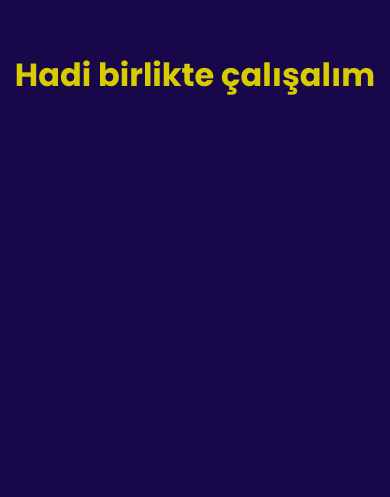
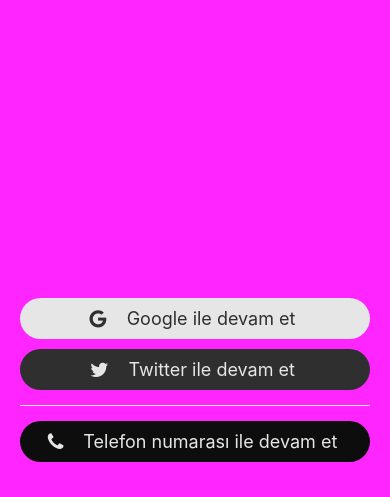
Before and after one commit to FatihArslan-cmd/FlapTalk, a React Native app: screen / in a window 390 px wide. Shown: the part 347-844 px from the top of the page. Built offline with nearby package versions, Linux system fonts and the light colour scheme.

Commit message:
Login form buttons UI are done

```diff
--- a/App.js
+++ b/App.js
@@ -1,5 +1,6 @@
 import React, { useEffect, useRef, useState } from 'react';
-import { View, StyleSheet, Animated } from 'react-native';
+import { View, StyleSheet, Animated, TouchableOpacity, Text } from 'react-native';
+import Icon from 'react-native-vector-icons/FontAwesome'; // Import the FontAwesome icon set
 import CustomText from './src/CustomText';
 
 const AnimatedGradientText = ({ text, isDisappearing, textColor }) => {
@@ -69,7 +70,21 @@
   return (
     <View style={[styles.appContainer, { backgroundColor }]}>
       <AnimatedGradientText text={currentText} isDisappearing={isDisappearing} textColor={textColor} />
-      {/* Add other components like buttons here */}
+      <View style={styles.buttonContainer}>
+        <TouchableOpacity style={styles.googleButton}>
+          <Icon name="google" size={20} color="#2f2f2f" style={styles.icon} />
+          <Text style={styles.googleButtonText}>Google ile devam et </Text>
+        </TouchableOpacity>
+        <TouchableOpacity style={styles.twitterButton}>
+          <Icon name="twitter" size={20} color="#e6e6e6" style={styles.icon} />
+          <Text style={styles.twitterButtonText}>Twitter ile devam et </Text>
+        </TouchableOpacity>
+        <View style={styles.separator} />
+        <TouchableOpacity style={styles.button}>
+          <Icon name="phone" size={20} color="#e6e6e6" style={styles.icon} />
+          <Text style={styles.buttonText}>Telefon numarası ile devam et </Text>
+        </TouchableOpacity>
+      </View>
     </View>
   );
 };
@@ -90,6 +105,62 @@
     justifyContent: 'center',
     alignItems: 'center',
   },
+  buttonContainer: {
+    position: 'absolute',
+    bottom: 30,
+    width: '100%',
+    paddingHorizontal: 20,
+  },
+  button: {
+    backgroundColor: '#0d0d0d',
+    borderRadius: 30,
+    paddingVertical: 10,
+    marginVertical: 5,
+    alignItems: 'center',
+    flexDirection: 'row',
+    justifyContent: 'center',
+  },
+  googleButton: {
+    backgroundColor: '#e6e6e6',
+    borderRadius: 30,
+    paddingVertical: 10,
+    marginVertical: 5,
+    alignItems: 'center',
+    flexDirection: 'row',
+    justifyContent: 'center',
+  },
+  twitterButton: {
+    backgroundColor: '#2f2f2f',
+    borderRadius: 30,
+    paddingVertical: 10,
+    marginVertical: 5,
+    alignItems: 'center',
+    flexDirection: 'row',
+    justifyContent: 'center',
+  },
+  buttonText: {
+    color: '#e6e6e6',
+    fontSize: 18,
+    marginLeft: 10,
+  },
+  googleButtonText: {
+    color: '#2f2f2f',
+    fontSize: 18,
+    marginLeft: 10,
+  },
+  twitterButtonText: {
+    color: '#e6e6e6',
+    fontSize: 18,
+    marginLeft: 10,
+  },
+  icon: {
+    marginRight: 10,
+  },
+  separator: {
+    borderBottomColor: '#e6e6e6',
+    borderBottomWidth: 1,
+    marginVertical: 10,
+  },
 });
 
 export default App;
--- a/app.json
+++ b/app.json
@@ -30,7 +30,14 @@
         "projectId": "6d799505-d280-4178-b4df-a143f0ed1340"
       }
     },
-    "plugins": ["@react-native-firebase/app", "@react-native-firebase/auth"]
-
+    "plugins": ["@react-native-firebase/app", "@react-native-firebase/auth"],
+    "plugins": [
+      [
+        "expo-font",
+        {
+          "fonts": ["./assets/fonts/Poppins-Bold.ttf"]
+        }
+      ]
+    ]
   }
 }
--- a/package.json
+++ b/package.json
@@ -10,9 +10,11 @@
   },
   "dependencies": {
     "@expo/metro-runtime": "~3.2.1",
+    "@react-native-community/google-signin": "^5.0.0",
     "@react-native-firebase/app": "^20.3.0",
     "@react-native-firebase/auth": "^20.3.0",
     "@react-native-firebase/firestore": "^20.3.0",
+    "@react-native-material/core": "^1.3.7",
     "@react-navigation/native": "^6.1.18",
     "expo": "~51.0.24",
     "expo-dev-client": "~4.0.21",
@@ -28,6 +30,7 @@
     "react-native-reanimated": "~3.10.1",
     "react-native-safe-area-context": "4.10.5",
     "react-native-screens": "3.31.1",
+    "react-native-vector-icons": "^10.1.0",
     "react-native-vision-camera": "^4.5.1",
     "react-native-web": "~0.19.10",
     "react-native-webview": "13.8.6"
```
Also changed, not shown: 1 other file (tests, documents, lock files or other folders).
